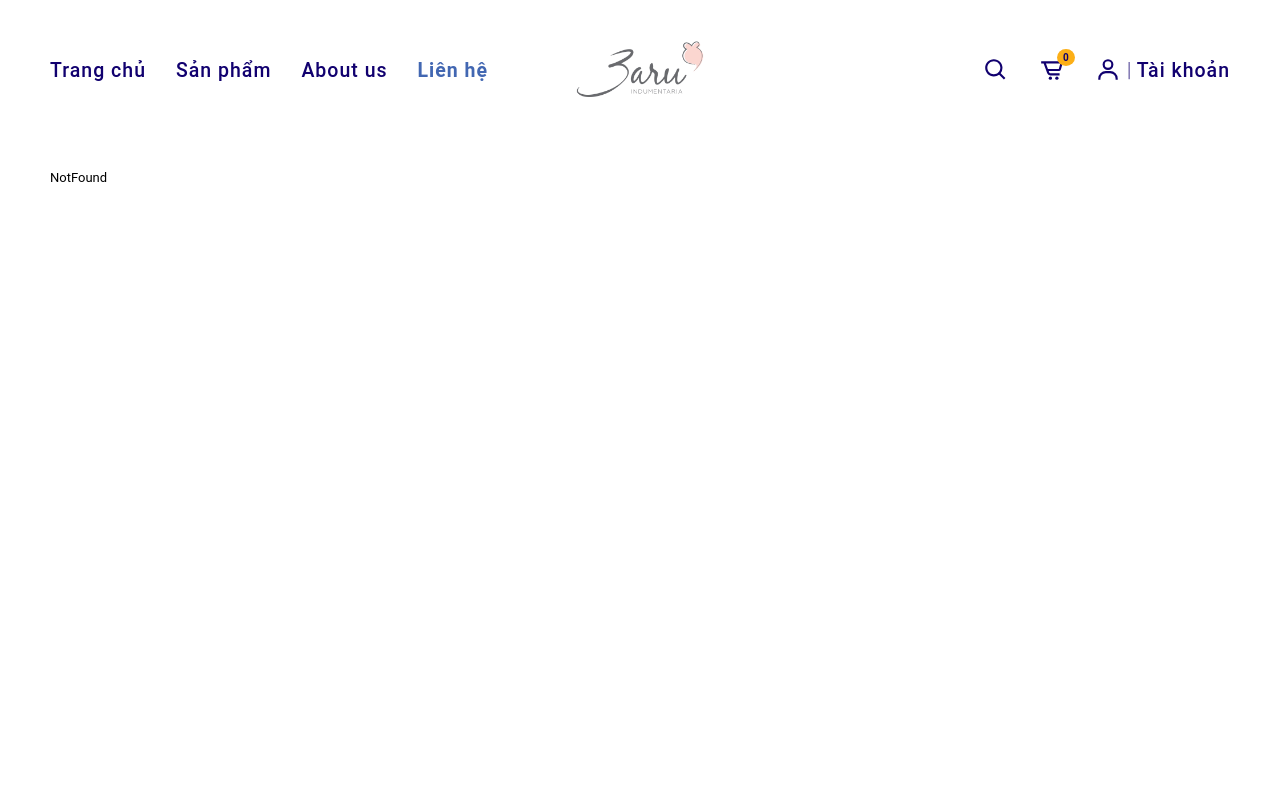
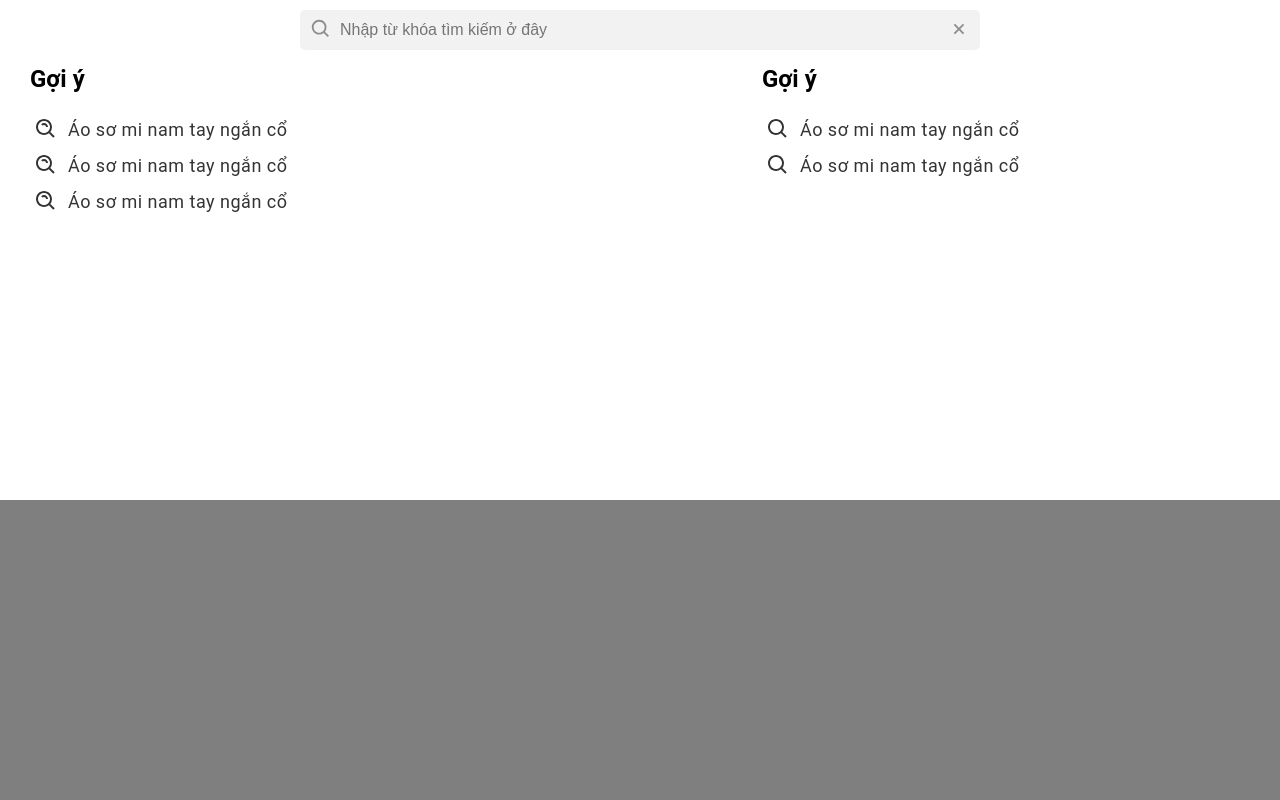
Before and after one commit to barneystallone/ClothesShop, a React (Vite) app in the folder frontend/: page /contact in a window 1280 px wide. Shown: the top 800 px of the page. Built offline with nearby package versions, Linux system fonts and the light colour scheme.

Commit message:
UI Search Input

```diff
--- a/frontend/src/components/Layout/Layout.jsx
+++ b/frontend/src/components/Layout/Layout.jsx
@@ -4,7 +4,7 @@ import Header from '../Header'
 import Footer from '../Footer'
 import { ProductModal } from '../../features/product'
 import { LoginSignUpModal } from '../../features/auth'
-
+import { SearchModal } from '../../features/search'
 const Layout = () => {
   return (
     <>
@@ -17,6 +17,7 @@ const Layout = () => {
       <Footer />
       <ProductModal />
       <LoginSignUpModal />
+      <SearchModal />
     </>
   )
 }
--- /dev/null
+++ b/frontend/src/features/search/SearchModal.jsx
@@ -0,0 +1,80 @@
+import React, { Suspense } from 'react'
+
+const BiSearch = React.lazy(() =>
+  import('react-icons/bi').then(({ BiSearch }) => ({ default: BiSearch }))
+)
+const BiSearchAlt = React.lazy(() =>
+  import('react-icons/bi').then(({ BiSearchAlt }) => ({ default: BiSearchAlt }))
+)
+const BiX = React.lazy(() =>
+  import('react-icons/bi').then(({ BiX }) => ({ default: BiX }))
+)
+
+const SearchModal = () => {
+  return (
+    <div className='overlay'>
+      <Suspense>
+        <div className='search'>
+          <div className='search__top'>
+            <div className='search__top__icon search__top__icon--search'>
+              <BiSearch />
+            </div>
+
+            <input
+              type='text'
+              className='search__top__input'
+              placeholder='Nhập từ khóa tìm kiếm ở đây'
+            />
+            <div className='search__top__icon search__top__icon--close'>
+              <BiX />
+            </div>
+          </div>
+          <div className='search__result'>
+            <div className='search__result__suggest'>
+              <h2 className='search__result__suggest__title'>Gợi ý</h2>
+              <div className='search__result__suggest__section'>
+                <div className='item-group'>
+                  <div className='item-group__icon'>
+                    <BiSearchAlt />
+                  </div>
+                  <div className='item-group__content'>Áo sơ mi nam tay ngắn cổ</div>
+                </div>
+                <div className='item-group'>
+                  <div className='item-group__icon'>
+                    <BiSearchAlt />
+                  </div>
+                  <div className='item-group__content'>Áo sơ mi nam tay ngắn cổ</div>
+                </div>
+                <div className='item-group'>
+                  <div className='item-group__icon'>
+                    <BiSearchAlt />
+                  </div>
+                  <div className='item-group__content'>Áo sơ mi nam tay ngắn cổ</div>
+                </div>
+              </div>
+            </div>
+            <div className='search__result__suggest'>
+              <h2 className='search__result__suggest__title'>Gợi ý</h2>
+              <div className='search__result__suggest__section'>
+                <div className='item-group'>
+                  <div className='item-group__icon'>
+                    <BiSearch />
+                  </div>
+                  <div className='item-group__content'>Áo sơ mi nam tay ngắn cổ</div>
+                </div>
+                <div className='item-group'>
+                  <div className='item-group__icon'>
+                    <BiSearch />
+                  </div>
+                  <div className='item-group__content'>Áo sơ mi nam tay ngắn cổ</div>
+                </div>
+              </div>
+            </div>
+          </div>
+        </div>
+      </Suspense>
+    </div>
+  )
+}
+
+export default SearchModal
--- /dev/null
+++ b/frontend/src/features/search/index.jsx
@@ -0,0 +1,2 @@
+import SearchModal from './SearchModal'
+export { SearchModal }
--- /dev/null
+++ b/frontend/src/sass/components/_search-modal.scss
@@ -0,0 +1,82 @@
+$search-modal-height: 500px;
+$search-top-width: 680px;
+$search-top-height: 40px;
+$search-top-backgroundColor: #f2f2f2;
+$search-top-icon-fontSize: 22px;
+.overlay {
+  $overlay-bg: rgba(
+    $color: #000,
+    $alpha: 0.5
+  );
+  z-index: 9999;
+  position: fixed;
+  width: 100%;
+  max-height: 100%;
+  inset: 0 0 auto 0;
+  background-color: $overlay-bg;
+
+  .search {
+    padding: 10px 30px;
+    max-height: 100%;
+    height: $search-modal-height;
+    @include mobile {
+      height: 100%;
+    }
+    background-color: white;
+
+    &__top {
+      margin: 0 auto 15px;
+      @include flex(center, center);
+      padding: 0 10px;
+      height: $search-top-height;
+      width: $search-top-width;
+      background-color: $search-top-backgroundColor;
+      border-radius: 5px;
+
+      &__icon {
+        height: $search-top-height;
+        font-size: 22px;
+        line-height: calc(#{$search-top-height} + 6px);
+        path {
+          fill: $txt-second-color;
+        }
+      }
+      &__input {
+        flex-grow: 1;
+        height: 100%;
+        outline: none;
+        padding: 8px;
+        border: none;
+        background-color: $search-top-backgroundColor;
+        width: $search-top-width;
+        font-size: 16px;
+        color: #000;
+      }
+    }
+    &__result {
+      @include flex(flex-start, space-between);
+      font-size: 16px;
+      &__suggest {
+        flex-basis: 40%;
+        &__section {
+          margin-top: 20px;
+          .item-group {
+            font-size: 18px;
+            margin-top: 4px;
+            letter-spacing: 0.5px;
+            color: rgba($color: #000, $alpha: 0.8);
+            // padding-top: 4px;
+            @include flex(center, flex-start);
+            gap: 0 6px;
+            &__icon {
+              font-size: 24px;
+              height: 32px;
+              width: 32px;
+              padding: 4px;
+            }
+          }
+        }
+      }
+    }
+  }
+}
--- a/frontend/src/sass/index.scss
+++ b/frontend/src/sass/index.scss
@@ -18,3 +18,4 @@
 @import './components/pagination';
 @import './components/login-signup-modal';
 @import './components/sub-cart';
+@import './components/search-modal';
```
Also changed, not shown: 1 other file (tests, documents, lock files or other folders).
